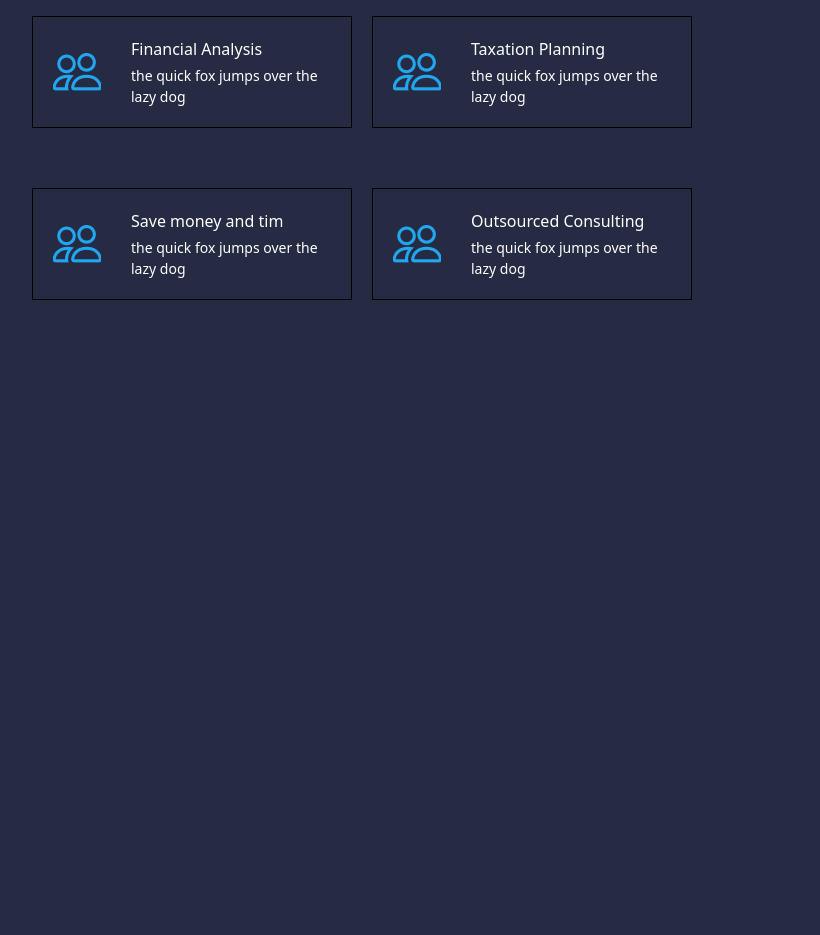
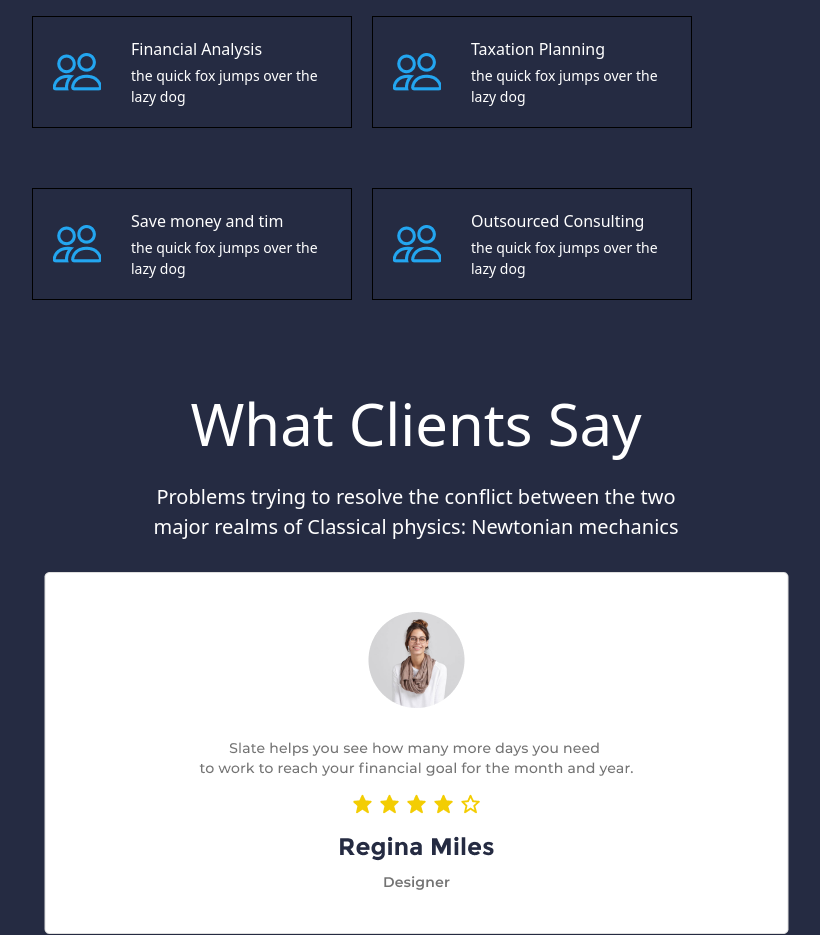
Before and after one commit to sodatovruslan/Home20, a website: page index.html in a window 1280 px wide. Shown: the part 1229-2164 px from the top of the page, without its empty margins (224-1044 px from the left). Before the commit the page ends 1529 px from the top, so only its background shows below. Drawn offline with Linux system fonts and the light colour scheme.

Commit message:
add sectionThree

```diff
--- a/index.html
+++ b/index.html
@@ -112,5 +112,20 @@ lazy dog</p>
 
 </div>
 	</section>
+	<section class='flex flex-col items-center mt-[80px]'>
+		<div class='w-[250px] text-center m-auto flex flex-col gap-[15px] md:w-[540px] '>
+	<p class='text-[#FFFFFF] text-[40px] md:text-[58px] '>What
+Clients Say</p>
+	<p class='text-[20px] text-[#FFFFFF]'>Problems trying to resolve
+the conflict between the two major
+realms of Classical physics:
+Newtonian mechanics </p>
+
+</div>
+<div class='mt-[30px]'>
+	<img class='md:hidden' src="./image/row.png" alt="">
+	<img class='hidden md:block' src="./image/main-content.png" alt="">
+</div>
+	</section>
 </body>
 </html>
```
Also changed, not shown: image/main-content.png (added), image/row.png (added), src/output.css.
